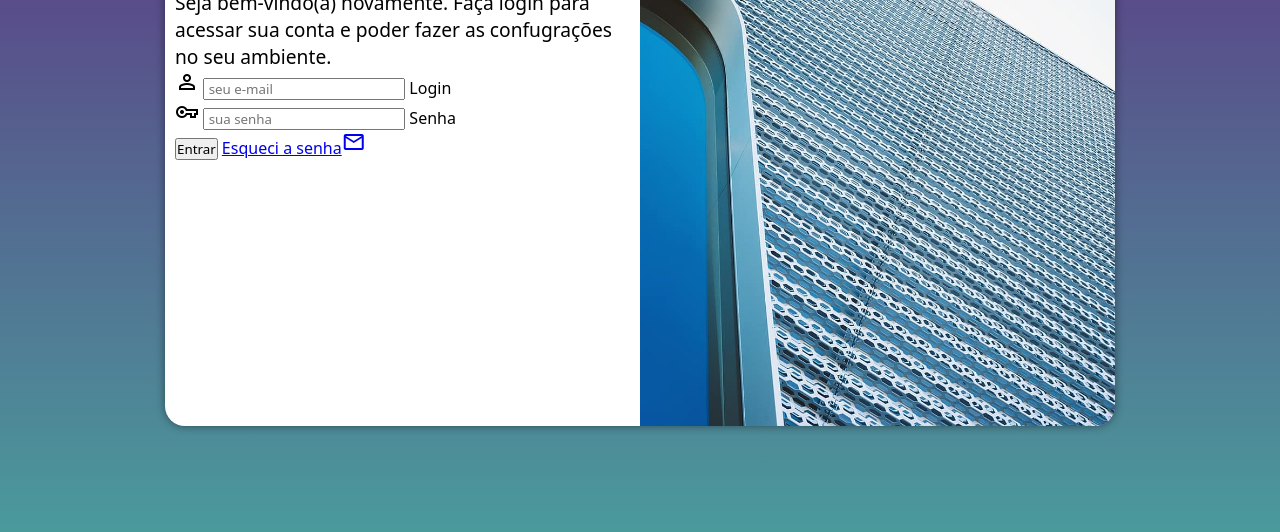
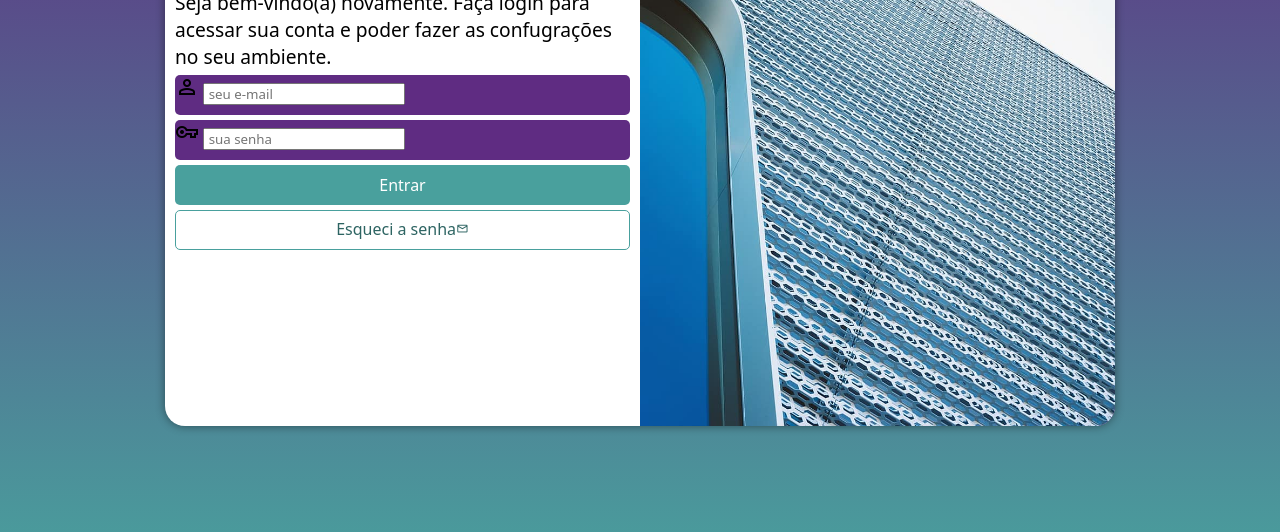
Before and after one commit to lucasserdev/projeto-login, a plain HTML site: page index.html in a window 1280 px wide. Shown: the part 224-756 px from the top of the page. Drawn offline with nearby package versions, Linux system fonts and the light colour scheme.

Commit message:
formatação do formulario

```diff
--- a/estilos/style.css
+++ b/estilos/style.css
@@ -61,3 +61,55 @@ div#formulario > h1 {
 div#formulario >p {
     font-size: 0.8em;
 }
+
+form > div.campo {
+    background-color: #5f2c82;
+    display: block;
+    width: 100%;
+    height: 40px;
+    border-radius: 5px;
+    margin: 5px 0px
+}
+
+div.campo > label {
+    display: none;
+}
+
+form > input[type=submit] {
+    display: block;
+    font-size: 1em;
+    width: 100%;
+    height: 40px;
+    background-color: #49a09d;
+    color: white;
+    border: none;
+    border-radius: 5px;
+    cursor: pointer;
+}
+
+form > input[type=submit]:hover {
+    background-color: #2d6462;
+}
+
+form > a.botao {
+    display: block;
+    text-align: center;
+    font-size: 1em;
+    width: 100%;
+    height: 40px;
+    padding-top: 7px;
+    margin-top: 5px;
+    background-color: white;
+    color: #2d6462;
+    border: 1px solid #49a09d;
+    border-radius: 5px;
+    text-decoration: none;
+}
+
+form > a.botao:hover {
+    background-color: #6cd3cf;
+}
+
+form > a.botao > span {
+    font-size: 0.8em;
+}
--- a/index.html
+++ b/index.html
@@ -29,7 +29,7 @@
                         <label for="isenha">Senha</label>
                     </div>
                    <input type="submit" value="Entrar">
-                   <a href="#">Esqueci a senha<span class="material-symbols-outlined">mail</span></a>
+                   <a class="botao" href="#">Esqueci a senha<span class="material-symbols-outlined">mail</span></a>
                 </form>
             </div>
         </section>
```
